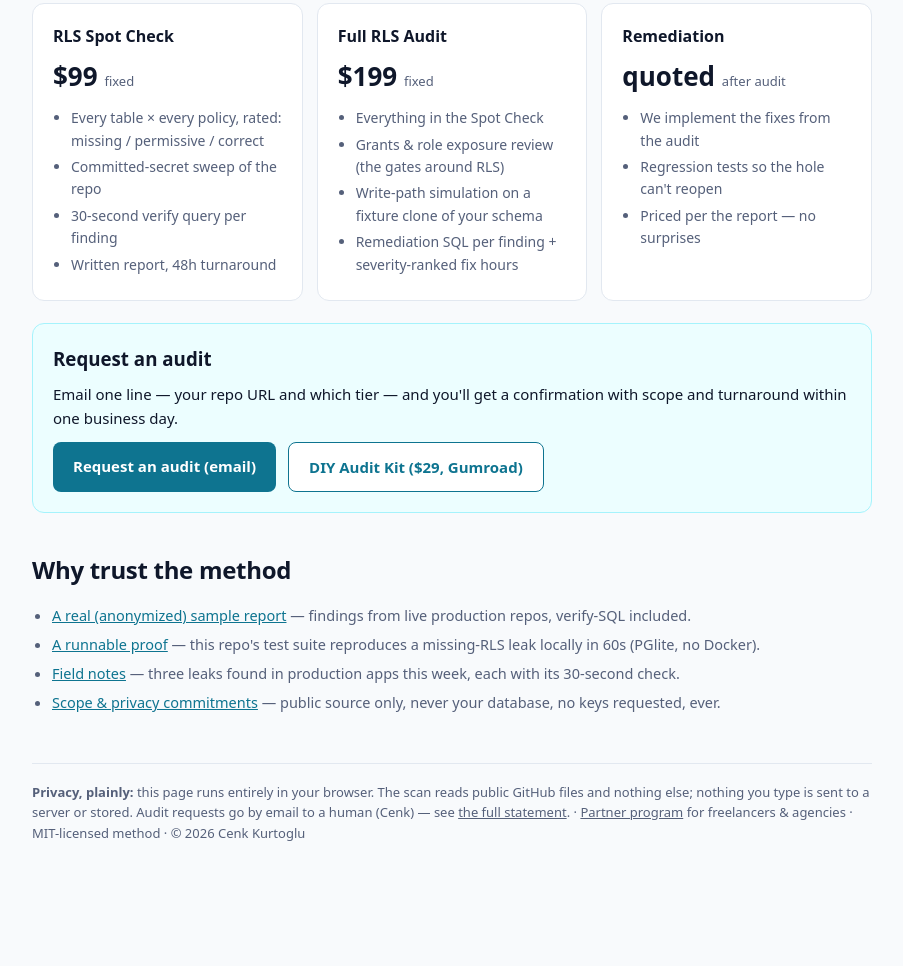
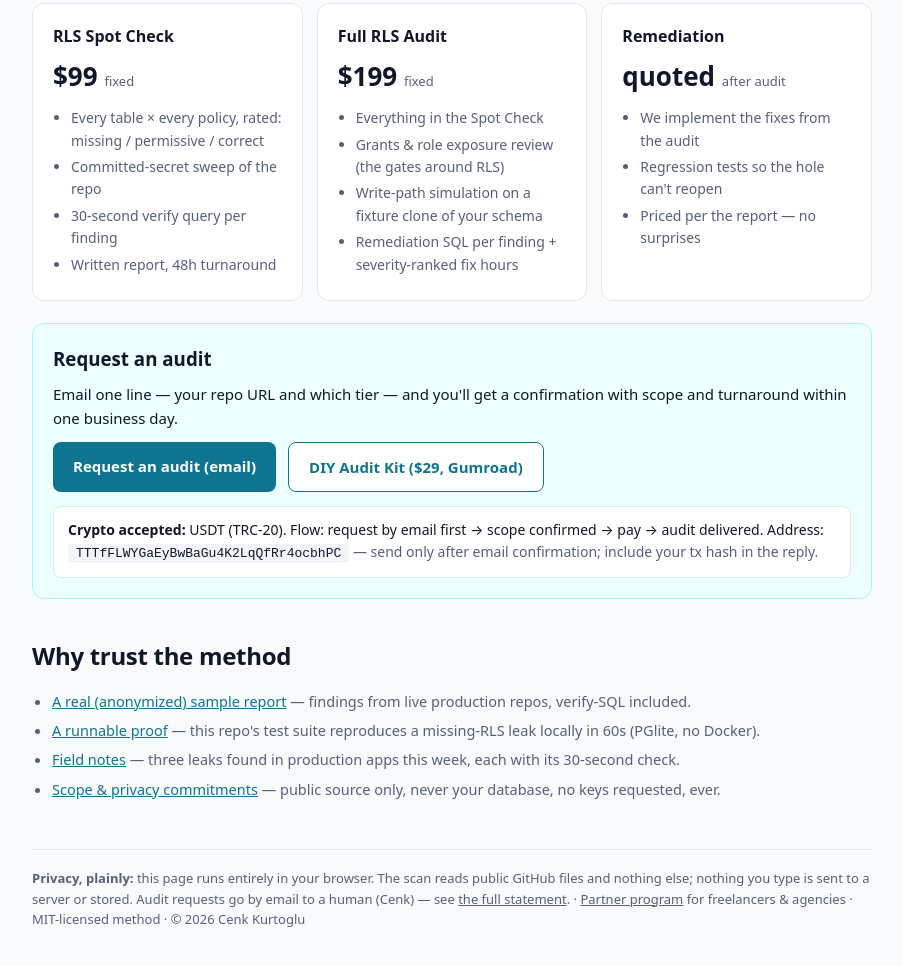
Before and after one commit to cekuu35/supabase-rls-leak-demo, a website: page docs/index.html in a window 1280 px wide. Shown: the part 784-1750 px from the top of the page, without its empty margins (188-1091 px from the left). Before the commit the page ends 1692 px from the top, so only its background shows below. Drawn offline with Linux system fonts and the light colour scheme.

Commit message:
Crypto payment option + rls.cenkkurtoglu.com links (#4)
- offers: crypto accepted card (email-first flow: confirm scope, then pay)
- methodology: payments line (Gumroad or USDT TRC-20, always after scope confirmation)
- README: checker/service/partner links now on the custom domain
- DNS: rls.cenkkurtoglu.com CNAME -> cekuu35.github.io (Vercel DNS), Pages cname + HTTPS enforced

Co-authored-by: Cenk Kurtoglu <cengokurtoglu35@gmail.com>

```diff
--- a/docs/index.html
+++ b/docs/index.html
@@ -134,6 +134,11 @@
     <a id="requestAuditBtn" class="btn primary" href="#">Request an audit (email)</a>
     <a class="btn secondary" href="https://cengokurtoglu.gumroad.com/l/supabase-rls-audit-kit?utm_source=rls-site&utm_medium=landing&utm_campaign=audit_offers">DIY Audit Kit ($29, Gumroad)</a>
   </div>
+  <div style="margin-top:14px; padding:12px 14px; background:#fff; border:1px solid var(--line); border-radius:8px; font-size:14px;">
+    <b>Crypto accepted:</b> USDT (TRC-20). Flow: request by email first → scope confirmed → pay → audit delivered.
+    Address: <code style="user-select:all; font-size:13px; padding:2px 8px; background:#f1f5f9; border-radius:4px; word-break:break-all;">TTTfFLWYGaEyBwBaGu4K2LqQfRr4ocbhPC</code>
+    <span style="color:var(--mut);">— send only after email confirmation; include your tx hash in the reply.</span>
+  </div>
 </div>
 
 <h2>Why trust the method</h2>
```
Also changed, not shown: docs/methodology.html (+1 -0 lines), README.md.
